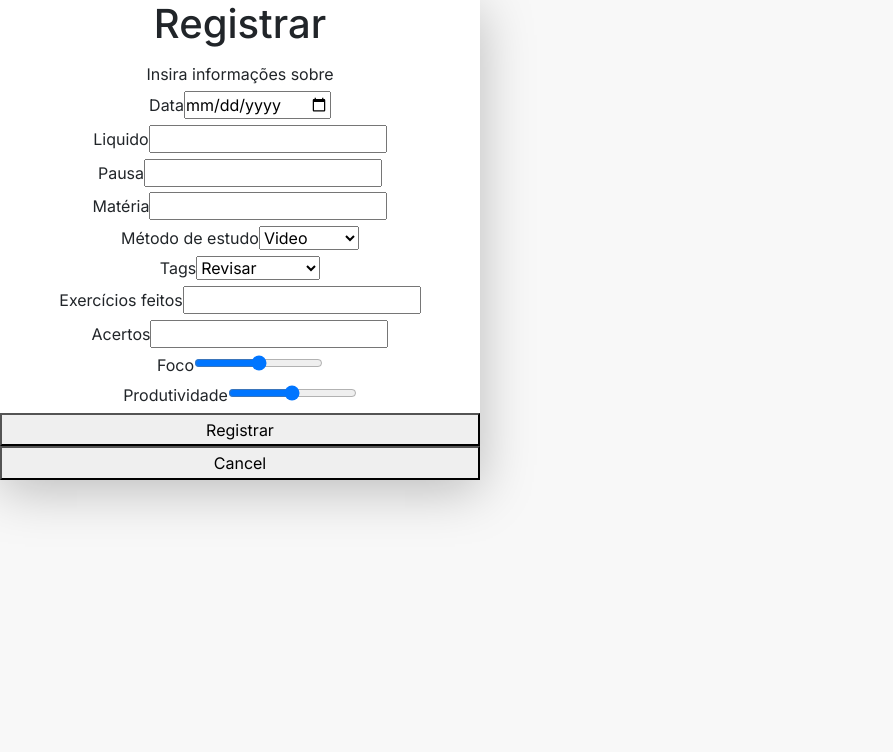
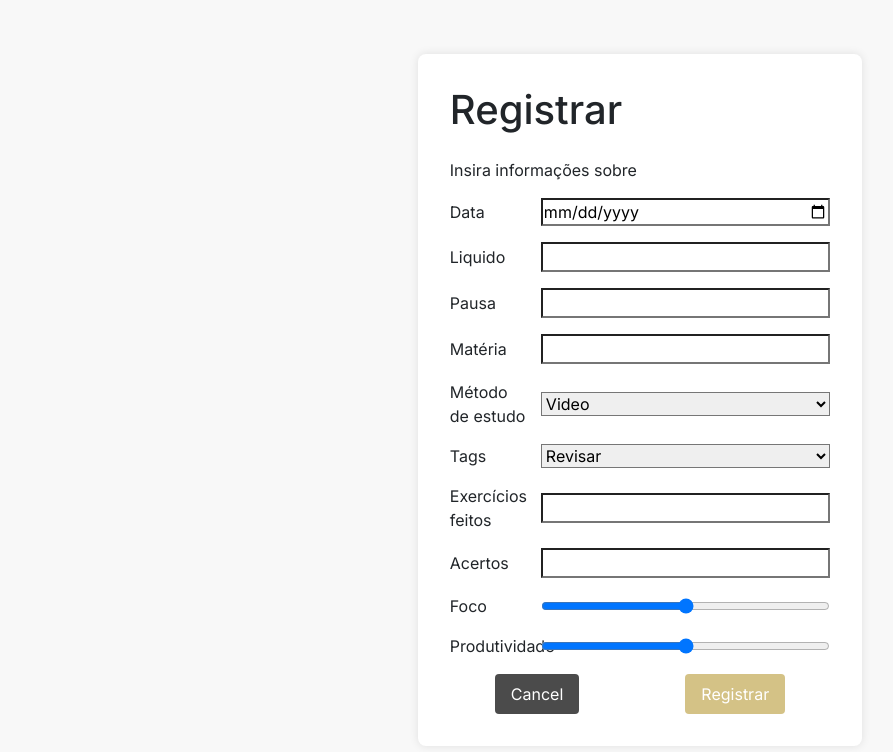
Before and after one commit to FreitassPedro/Immersion, a React (Vite) app in the folder frontend/: page /registrarCiclo in a window 1280 px wide. Shown: the top 752 px of the page, without its empty margins (0-893 px from the left). Built offline with nearby package versions, Linux system fonts and the light colour scheme.

Commit message:
feat: Registrar Estudo

```diff
--- a/frontend/src/components/CicloRegister/index.tsx
+++ b/frontend/src/components/CicloRegister/index.tsx
@@ -3,31 +3,42 @@ import './styles.css';
 const CicloRegister = () => {
 
     return (
-        <div className=''>
+        <div className='ciclo-register'>
 
             <div>
 
                 <form>
                     <h1>Registrar</h1>
                     <span>Insira informações sobre</span>
+                    <div className="form-group">
                         <label>
-                        Data
+                            <div className="input-group">
+                                <span>Data</span>
                                 <input type="date" />
-                    </label>
-                    <label htmlFor="">
-                        Liquido
-                        <input type="number" name="" id="" />
-                    </label>
-                    <label htmlFor="">
-                        Pausa
-                        <input type="number" name="" id="" />
+                            </div>
                         </label>
                         <label>
-                        Matéria
-                        <input type="text" />
+                            <div className="input-group">
+                                <span>Liquido</span>
+                                <input type="number" />
+                            </div>
                         </label>
                         <label>
-                        Método de estudo
+                            <div className="input-group">
+                                <span>Pausa</span>
+                                <input type="number" />
+                            </div>
+                        </label>
+                    </div>
+                    <label>
+                        <div className="input-group">
+                            <span>Matéria</span>
+                            <input type="text" />
+                        </div>
+                    </label>
+                    <label>
+                        <div className="input-group">
+                            <span>Método de estudo</span>
                             <select name="metodo" id="metodo">
                                 <option value="">Video</option>
                                 <option value="">Exercícios</option>
@@ -35,9 +46,11 @@ const CicloRegister = () => {
                                 <option value="">Flashcard</option>
                                 <option value="">Simulado</option>
                             </select>
+                        </div>
                     </label>
-                    <label >
-                        Tags
+                    <label>
+                        <div className="input-group">
+                            <span>Tags</span>
                             <select name="tags" id="tags">
                                 <option value="">Revisar</option>
                                 <option value="">Falta atenção</option>
@@ -45,28 +58,42 @@ const CicloRegister = () => {
                                 <option value="">Dúvidas</option>
                                 <option value="">Simulado</option>
                             </select>
+                        </div>
                     </label>
 
-                    <label htmlFor="">
-                        Exercícios feitos
-                        <input type="number" name="" id="" />
+                    <div className="form-group">
+                        <label>
+                            <div className="input-group">
+                                <span>Exercícios feitos</span>
+                                <input type="number" />
+                            </div>
                         </label>
-                    <label htmlFor="">
-                        Acertos
-                        <input type="number" name="" id="" />
+                        <label>
+                            <div className="input-group">
+                                <span>Acertos</span>
+                                <input type="number" />
+                            </div>
                         </label>
+                    </div>
 
-                    <label htmlFor="">
-                        Foco
+                    <div className="form-group">
+                        <label>
+                            <div className="input-group">
+                                <span>Foco</span>
                                 <input type="range" min="1" max="5" step="0.5" />
+                            </div>
                         </label>
-                    <label htmlFor="">
-                        Produtividade
+                        <label>
+                            <div className="input-group">
+                                <span>Produtividade</span>
                                 <input type="range" min="1" max="5" step="0.5" />
+                            </div>
                         </label>
-
+                    </div>
+                    <div className="form-actions">
+                        <button type="button">Cancel</button>
                         <button type="submit">Registrar</button>
-                    <button >Cancel</button>
+                    </div>
                 </form>
             </div>
         </div>
--- a/frontend/src/components/CicloRegister/styles.css
+++ b/frontend/src/components/CicloRegister/styles.css
@@ -1,15 +1,60 @@
-* {
-	margin: 0;
-	padding: 0;
+.ciclo-register {
+    display: flex;
+    justify-content: center;
+    align-items: center;
+    height: 100vh;
 }
 
 form {
-	position: absolute;
-	text-align: center;
-	background: #fff;
-	width: 30rem;
-	height: 30rem;
-	box-shadow: 0 10px 50px 0 rgba(0, 0, 0, 0.25);
-	box-sizing: border-box;
-    display: grid;
+    display: flex;
+    flex-direction: column;
+    gap: 1rem;
+    width: 100%;
+    max-width: 600px;
+    padding: 2rem;
+    background-color: #fff;
+    border-radius: 8px;
+    box-shadow: 0 0 10px rgba(0, 0, 0, 0.1);
 }
+
+.input-group {
+    display: flex;
+    align-items: center;
+    gap: 1rem;
+}
+
+.input-group span {
+    flex: 0 0 auto;
+    width: 20%; /* Ajuste conforme necessário */
+}
+
+.input-group input,
+.input-group select {
+    flex: 1;
+    width: 80%; /* Ajuste conforme necessário */
+}
+
+.form-group {
+    display: flex;
+    flex-direction: column;
+    gap: 1rem;
+}
+
+.form-actions {
+    display: flex;
+    justify-content: space-around;
+    gap: 1rem;
+}
+
+button {
+    padding: 0.5rem 1rem;
+    border: none;
+    border-radius: 4px;
+    background-color: var(--primary-color);
+    color: #fff;
+    cursor: pointer;
+}
+
+button[type="button"] {
+    background-color: var(--secondary-color);
+}
```
Lines whose indentation alone changed are shown as unchanged.
